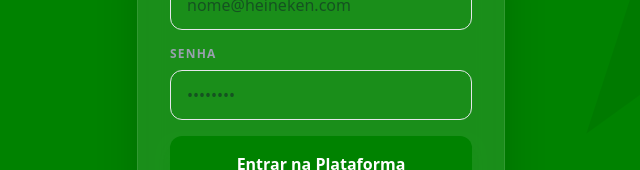
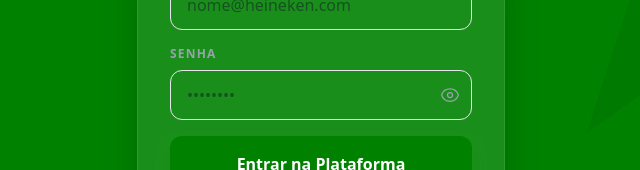
Before and after one commit to kkfabio/Universidade-Heineken-Front, a Next.js app: page /login in a window 1280 px wide. Shown: the part 357-527 px from the top of the page, without its empty margins (319-959 px from the left). Built offline with nearby package versions, Linux system fonts and the light colour scheme.

Commit message:
Adicionando campo de ver a senha no LoginForm
Added a password visibility toggle feature to the login form.

```diff
--- a/app/(public)/login/components/LoginForm.tsx
+++ b/app/(public)/login/components/LoginForm.tsx
@@ -1,4 +1,6 @@
 "use client";
+
+import { useState } from "react";
 
 interface LoginFormProps {
   email: string;
@@ -9,6 +11,8 @@
 }
 
 export default function LoginForm({ email, setEmail, password, setPassword, onSubmit }: LoginFormProps) {
+  const [showPassword, setShowPassword] = useState(false);
+
   return (
     <form onSubmit={onSubmit} className="space-y-4 w-full max-w-sm">
       <div>
@@ -25,14 +29,32 @@
 
       <div>
         <label className="block text-xs font-bold uppercase tracking-widest text-gray-400 mb-2">Senha</label>
+        <div className="relative">
           <input
-          type="password"
+            type={showPassword ? "text" : "password"}
             value={password}
             onChange={(e) => setPassword(e.target.value)}
             placeholder="••••••••"
-          className="w-full px-4 py-3 rounded-xl border border-gray-200 focus:border-heineken-green focus:ring-2 focus:ring-heineken-green/20 outline-none transition-all"
+            className="w-full px-4 py-3 rounded-xl border border-gray-200 focus:border-heineken-green focus:ring-2 focus:ring-heineken-green/20 outline-none transition-all pr-12"
             required
           />
+          <button
+            type="button"
+            onClick={() => setShowPassword(!showPassword)}
+            className="absolute right-3 top-1/2 -translate-y-1/2 text-gray-400 hover:text-gray-600 transition-colors"
+          >
+            {showPassword ? (
+              <svg xmlns="http://www.w3.org/2000/svg" fill="none" viewBox="0 0 24 24" strokeWidth={1.5} stroke="currentColor" className="w-5 h-5">
+                <path strokeLinecap="round" strokeLinejoin="round" d="M3.98 8.223A10.477 10.477 0 001.934 12C3.226 16.338 7.244 19.5 12 19.5c.993 0 1.953-.138 2.863-.395M6.228 6.228A10.45 10.45 0 0112 4.5c4.756 0 8.773 3.162 10.065 7.498a10.523 10.523 0 01-4.293 5.774M6.228 6.228L3 3m3.228 3.228l3.65 3.65m7.894 7.894L21 21m-3.228-3.228l-3.65-3.65m0 0a3 3 0 10-4.243-4.243m4.242 4.242L9.88 9.88" />
+              </svg>
+            ) : (
+              <svg xmlns="http://www.w3.org/2000/svg" fill="none" viewBox="0 0 24 24" strokeWidth={1.5} stroke="currentColor" className="w-5 h-5">
+                <path strokeLinecap="round" strokeLinejoin="round" d="M2.036 12.322a1.012 1.012 0 010-.639C3.423 7.51 7.36 4.5 12 4.5c4.638 0 8.573 3.007 9.963 7.178.07.207.07.431 0 .639C20.577 16.49 16.64 19.5 12 19.5c-4.638 0-8.573-3.007-9.963-7.178z" />
+                <path strokeLinecap="round" strokeLinejoin="round" d="M15 12a3 3 0 11-6 0 3 3 0 016 0z" />
+              </svg>
+            )}
+          </button>
+        </div>
       </div>
 
       <button
```
Lines whose indentation alone changed are shown as unchanged.
